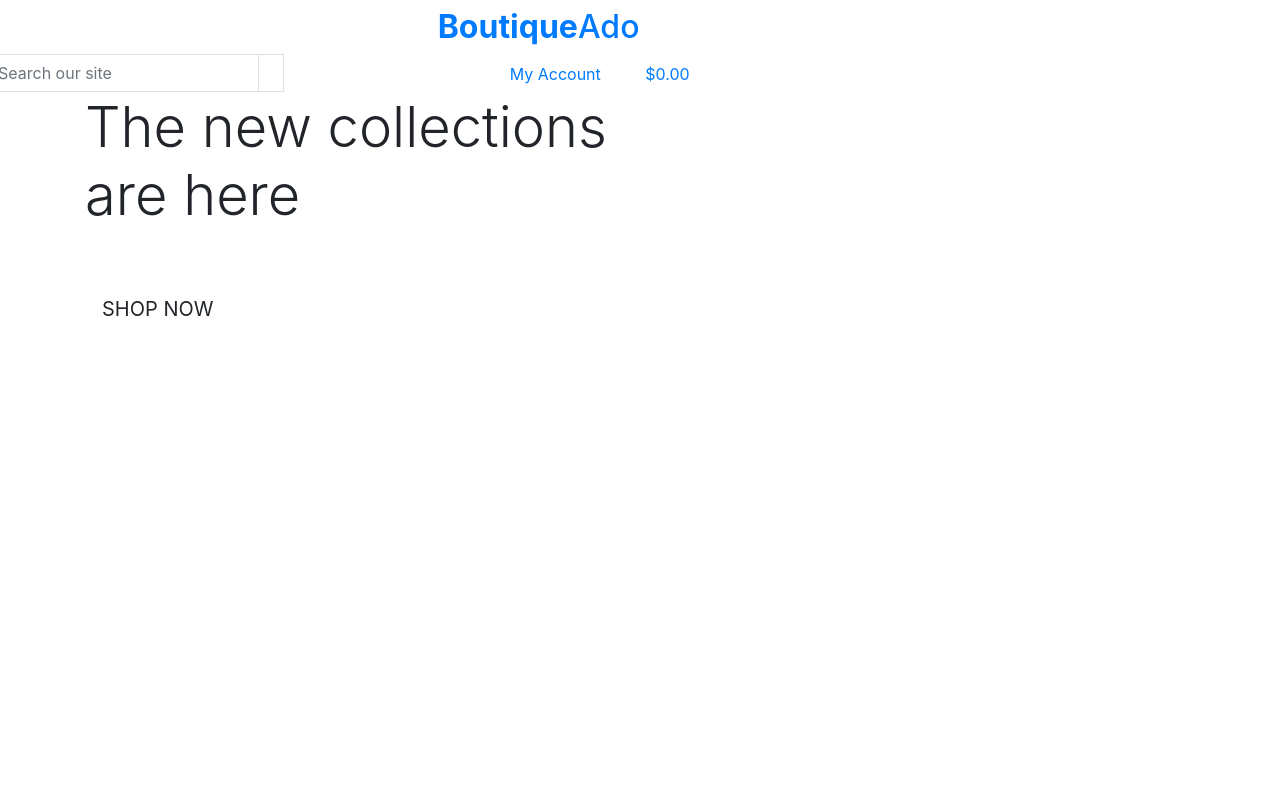
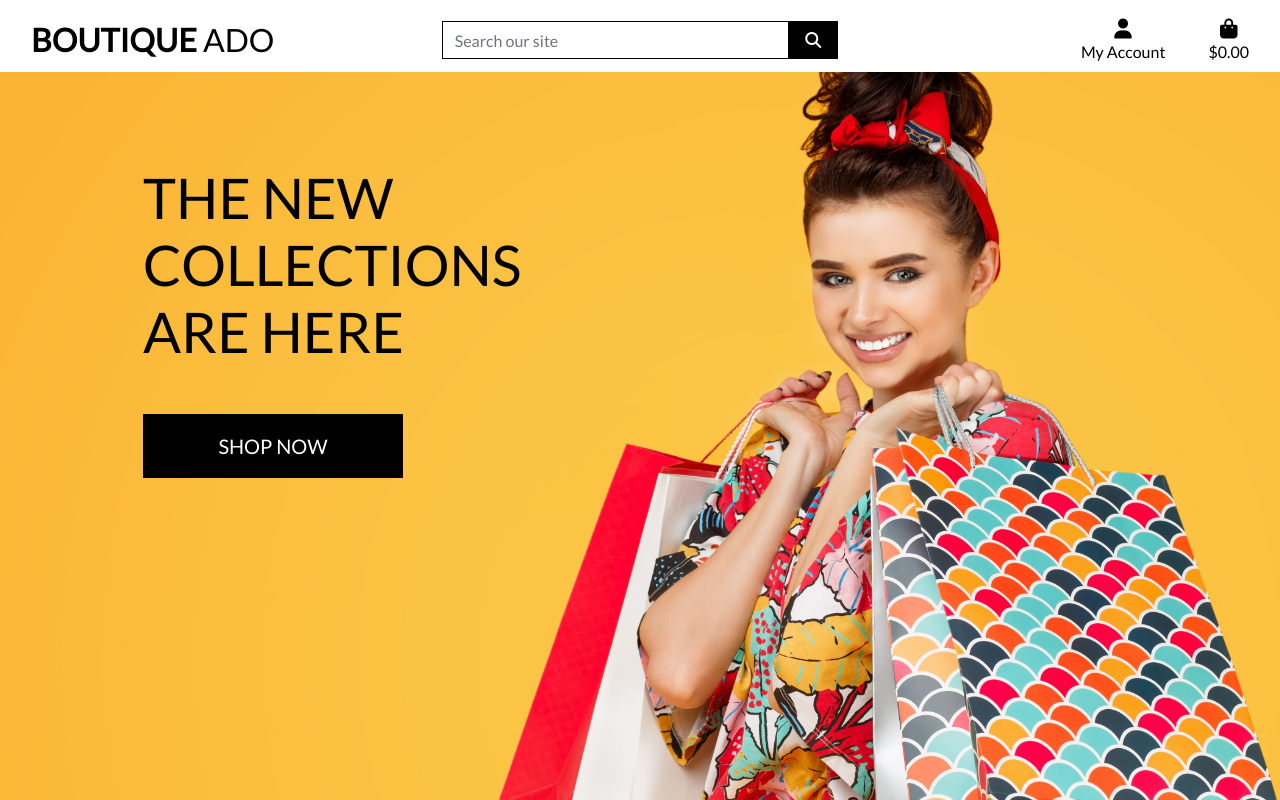
Before and after one commit to haleanana/online-store-django, a Django app: page / in a window 1280 px wide. Run offline with Django 3.2, Linux system fonts and the light colour scheme; some libraries are stand-ins or nearby versions.

Commit message:
Completed homepage, header and css

```diff
--- a/home/templates/home/index.html
+++ b/home/templates/home/index.html
@@ -1,4 +1,4 @@
-{% extends 'base.html' %}
+{% extends "base.html" %}
 {% load static %}
 
 {% block page_header %}
@@ -10,15 +10,15 @@
 {% endblock %}
 
 {% block content %}
-<div class="container">
-    <div class="row">
+    <div class="container h-100">
+        <div class="row h-100">
             <div class="col-7 col-md-6 my-auto">
                 <h1 class="display-4 logo-font text-black">
                     The new collections are here
                 </h1>
                 <div class="my-5">
                     <h4>
-                    <a href="" class="show-now-button btn btn-lg rounded-0 text-uppercase py-3">Shop Now</a>
+                        <a href="" class="shop-now-button btn btn-lg rounded-0 text-uppercase py-3">Shop Now</a>
                     </h4>
                 </div>
             </div>
--- a/home/urls.py
+++ b/home/urls.py
@@ -2,6 +2,7 @@ from django.contrib import admin
 from django.urls import path, include
 from . import views
 
+
 urlpatterns = [
     path('', views.index, name = 'home'),
 ]
--- a/online_store/settings.py
+++ b/online_store/settings.py
@@ -148,3 +148,7 @@ USE_TZ = True
 # https://docs.djangoproject.com/en/3.1/howto/static-files/
 
 STATIC_URL = '/static/'
+STATICFILES_DIRS = (os.path.join(BASE_DIR, 'static'),)
+
+MEDIA_URL = '/media/'
+MEDIA_ROOT = os.path.join(BASE_DIR, 'media')
--- a/online_store/urls.py
+++ b/online_store/urls.py
@@ -15,9 +15,11 @@ Including another URLconf
 """
 from django.contrib import admin
 from django.urls import path, include
+from django.conf import settings
+from django.conf.urls.static import static
 
 urlpatterns = [
     path('admin/', admin.site.urls),
     path('accounts/', include('allauth.urls')),
     path('', include('home.urls')),
-]
+] + static(settings.MEDIA_URL, document_root = settings.MEDIA_ROOT)
--- /dev/null
+++ b/static/css/base.css
@@ -0,0 +1,82 @@
+html{
+    height: 100%;
+}
+
+body{
+    background: url('/media/homepage_background_cropped.jpg') no-repeat center center fixed;
+    background-size: cover;
+    height: calc(100vh- 164px);
+    color: #555;
+    font-family: 'Lato';
+
+}
+
+/* from Bulma */
+.icon {
+    align-items: center;
+    display: inline-flex;
+    justify-content: center;
+    height: 1.5rem;
+    width: 1.5rem;
+}
+
+.logo-font {
+    text-transform: uppercase;
+}
+
+.main-logo-link {
+    width: fit-content;
+}
+
+.shop-now-button {
+    background: black;
+    color: white;
+    min-width: 260px;
+}
+
+.btn-black {
+    background: black;
+    color: white;
+}
+
+.shop-now-button:hover,
+.shop-now-button:active,
+.shop-now-button:focus,
+.btn-black:hover,
+.btn-black:active,
+.btn-black:focus {
+    background: #222;
+    color: white;
+}
+
+.text-black {
+    color: #000 !important;
+}
+
+.border-black {
+    border: 1px solid black !important;
+}
+
+/* -------------------------------- Media Queries */
+
+/* Slightly larger container on xl screens */
+@media (min-width: 1200px) {
+  .container {
+    max-width: 80%;
+  }
+}
+
+/* fixed top navbar only on medium and up */
+@media (min-width: 992px) {
+    .fixed-top-desktop-only {
+        position: fixed;
+        top: 0;
+        right: 0;
+        left: 0;
+        z-index: 1030;
+    }
+
+    .header-container {
+        padding-top: 164px;
+    }
+}
--- a/templates/base.html
+++ b/templates/base.html
@@ -1,7 +1,9 @@
 {% load static %}
+
 <!doctype html>
 <html lang="en">
   <head>
+
     {% block meta %}
         <meta http-equiv="X-UA-Compatible" content="ie=edge">
         <meta charset="utf-8">
@@ -11,15 +13,17 @@
     {% block extra_meta %}
     {% endblock %}
 
-
     {% block corecss %}
         <link rel="stylesheet" href="https://stackpath.bootstrapcdn.com/bootstrap/4.4.1/css/bootstrap.min.css" integrity="sha384-Vkoo8x4CGsO3+Hhxv8T/Q5PaXtkKtu6ug5TOeNV6gBiFeWPGFN9MuhOf23Q9Ifjh" crossorigin="anonymous">
+        <link href="https://fonts.googleapis.com/css2?family=Lato&display=swap" rel="stylesheet">
+        <link rel ="stylesheet" href = "{% static 'css/base.css' %}">
     {% endblock %}
 
-    {% block extra_css%}
+    {% block extra_css %}
     {% endblock %}
 
     {% block corejs %}
+        <script src="https://kit.fontawesome.com/5758f2a779.js" crossorigin="anonymous"></script>
         <script src="https://code.jquery.com/jquery-3.4.1.slim.min.js" integrity="sha384-J6qa4849blE2+poT4WnyKhv5vZF5SrPo0iEjwBvKU7imGFAV0wwj1yYfoRSJoZ+n" crossorigin="anonymous"></script>
         <script src="https://cdn.jsdelivr.net/npm/popper.js@1.16.0/dist/umd/popper.min.js" integrity="sha384-Q6E9RHvbIyZFJoft+2mJbHaEWldlvI9IOYy5n3zV9zzTtmI3UksdQRVvoxMfooAo" crossorigin="anonymous"></script>
         <script src="https://stackpath.bootstrapcdn.com/bootstrap/4.4.1/js/bootstrap.min.js" integrity="sha384-wfSDF2E50Y2D1uUdj0O3uMBJnjuUD4Ih7YwaYd1iqfktj0Uod8GCExl3Og8ifwB6" crossorigin="anonymous"></script>
@@ -28,16 +32,17 @@
     {% block extra_js %}
     {% endblock %}
 
-    <title>Online Store{% block extra_title%}{% endblock %}</title>
+    <title>Boutique Ado {% block extra_title %}{% endblock %}</title>
   </head>
   <body>
-    <header class="container-fluid fixed-top"></header>
-        <div class="row">
-            <div class="col-12 col-lg-4 my-auto py-1 py-lg-0 text-center text-lg-left"></div>
+    <header class="container-fluid fixed-top">
+            <div id="topnav" class="row bg-white pt-lg-2 d-none d-lg-flex">
+                <div class="col-12 col-lg-4 my-auto py-1 py-lg-0 text-center text-lg-left">
                     <a href="{% url 'home' %}" class="nav-link main-logo-link">
-                    <h2 class="logo-font text-black my-0"><strong>Boutique</strong>Ado</h2>
+                        <h2 class="logo-font text-black my-0"><strong>Boutique</strong> Ado</h2>
                     </a>
-            <div class="col-12 col-lg-4 my-auto py-1 py-lg-0 "></div>
+                </div>
+                <div class="col-12 col-lg-4 my-auto py-1 py-lg-0">
                     <form method="GET" action="">
                         <div class="input-group w-100">
                             <input class="form-control border border-black rounded-0" type="text" name="q" placeholder="Search our site">
@@ -47,11 +52,11 @@
                                         <i class="fas fa-search"></i>
                                     </span>
                                 </button>
-
                             </div>
                         </div>
                     </form>
-            <div class="col-12 col-lg-4 my-auto py-1 py-lg-0 ">
+                </div>
+                <div class="col-12 col-lg-4 my-auto py-1 py-lg-0">
                     <ul class="list-inline list-unstyled text-center text-lg-right my-0">
                         <li class="list-inline-item dropdown">
                             <a class="text-black nav-link" href="#" id="user-options" data-toggle="dropdown" aria-haspopup="true" aria-expanded="false">
@@ -90,6 +95,7 @@
                     </ul>
                 </div>
             </div>
+    </header>
 
     {% if messages %}
         <div class="message-container"></div>
```
Also changed, not shown: media/homepage_background_cropped.jpg (added). Lines whose indentation alone changed are shown as unchanged.
